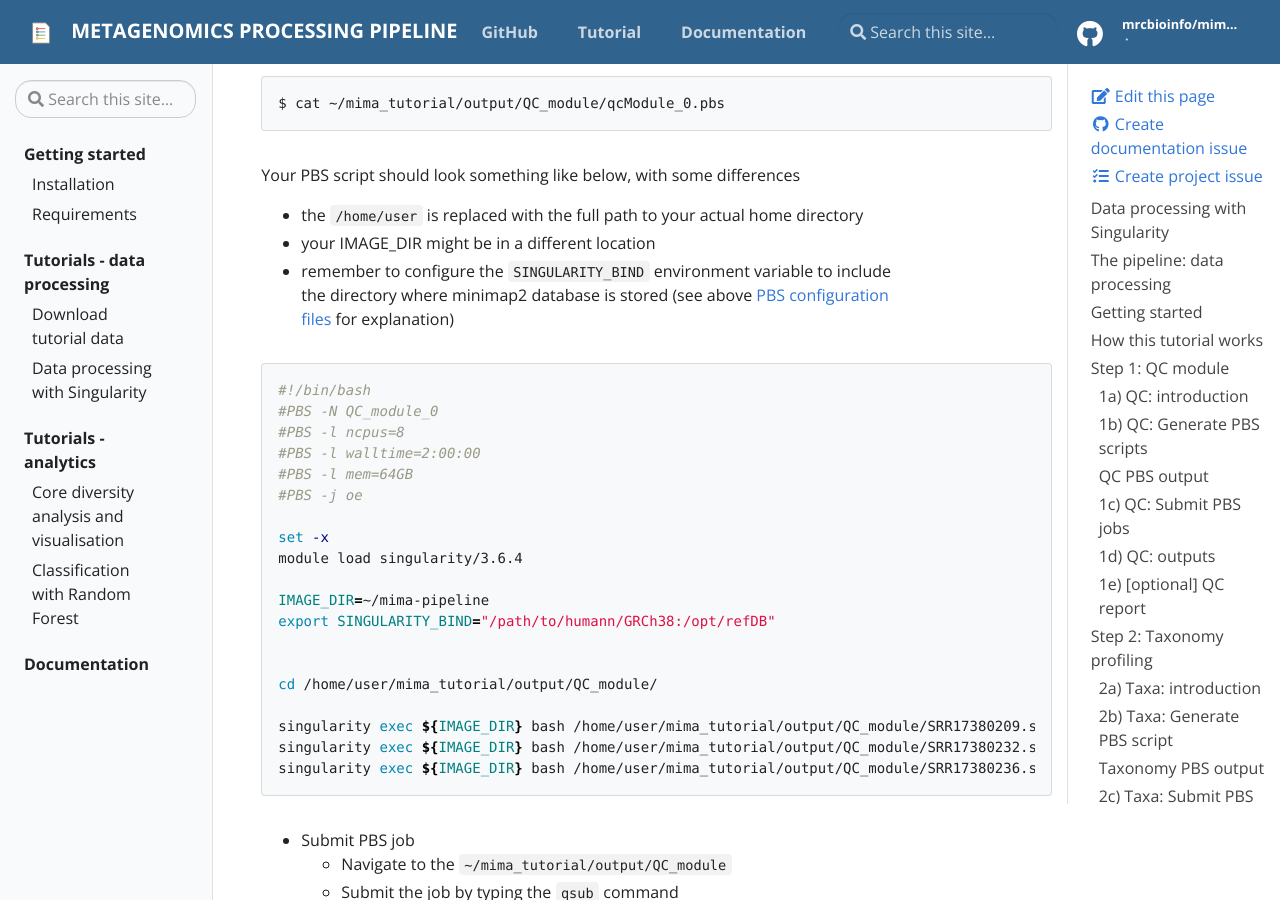
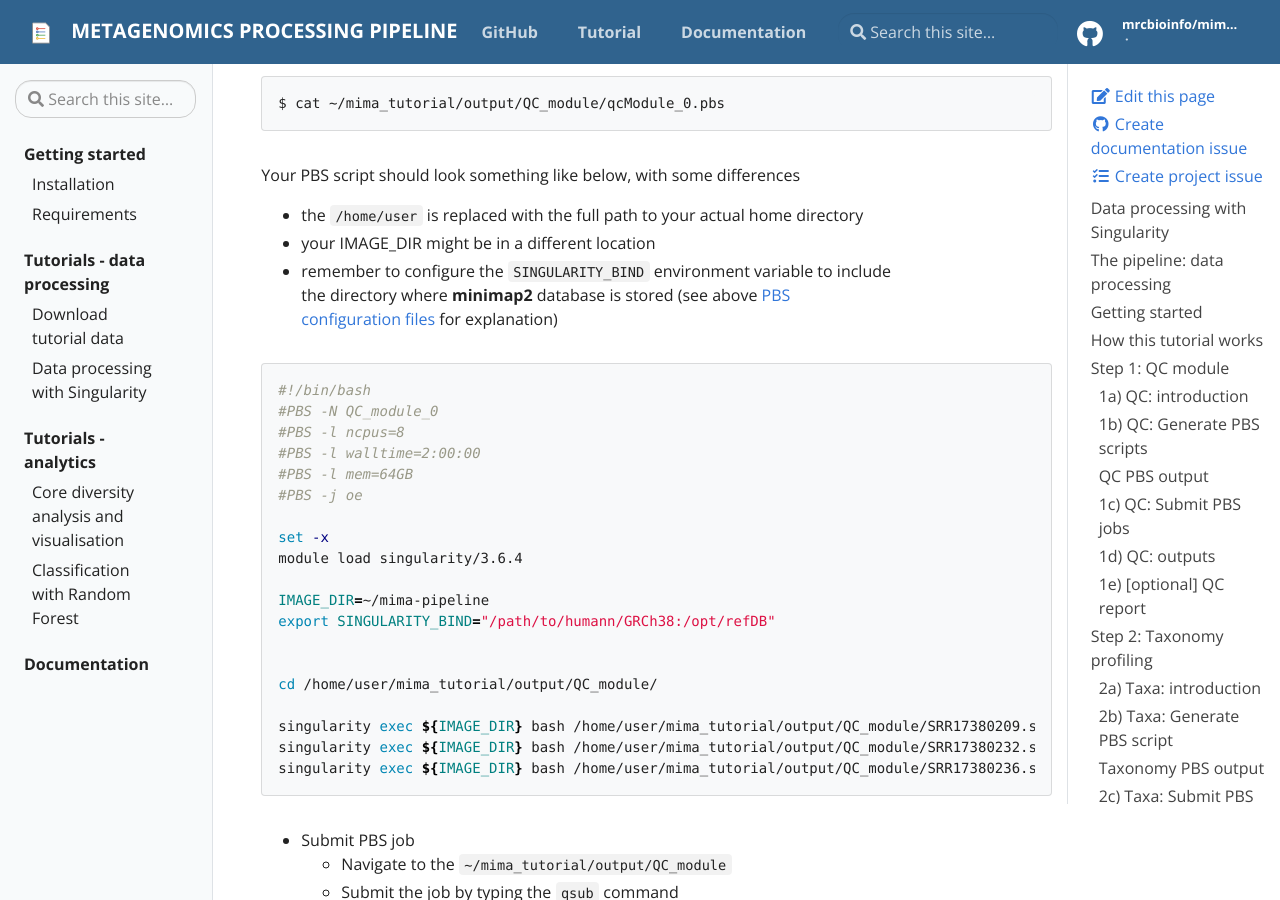
Before and after one commit to mrcbioinfo/mima-pipeline, a Jekyll site: the page built from docs/_docs/tutorials/tutorial-with-singularity.md, in a window 1280 px wide and 900 px high, scrolled down 9499 px. Built offline with Jekyll 4.4.1, drawn with Linux system fonts in a browser that asks for light colours; some of the changed text lies outside the part shown.

````diff
--- a/docs/_docs/tutorials/tutorial-with-singularity.md
+++ b/docs/_docs/tutorials/tutorial-with-singularity.md
@@ -318,7 +318,7 @@ $ cat ~/mima_tutorial/output/QC_module/qcModule_0.pbs
 Your PBS script should look something like below, with some differences
   - the `/home/user` is replaced with the full path to your actual home directory
   - your IMAGE_DIR might be in a different location
-  - remember to configure the `SINGULARITY_BIND` environment variable to include the directory where minimap2 database is stored (see above [PBS configuration files](#pbs-configuration-files) for explanation)
+  - remember to configure the `SINGULARITY_BIND` environment variable to include the directory where **minimap2** database is stored (see above [PBS configuration files](#pbs-configuration-files) for explanation)
 
 ``` bash
 #!/bin/bash
@@ -528,7 +528,7 @@ $ cat ~/mima_tutorial/output/Taxonomy_profiling/run_taxa_profiling.pbs
 Your PBS script should look something like below, with some differences
   - the `/home/user` is replaced with the full path to your actual home directory
   - your IMAGE_DIR might be in a different location
-  - remember to configure the `SINGULARITY_BIND` environment variable to include the directory where Kraken2 database is stored (see above [PBS configuration files](#pbs-configuration-files) for explanation)
+  - remember to configure the `SINGULARITY_BIND` environment variable to include the directory where **Kraken2** database is stored (see above [PBS configuration files](#pbs-configuration-files) for explanation)
   - note that walltime is set to 10 hours, increase this if you have more samples
   - note that memory this time is set to 300GB, increase if you need
 
````
Also changed, not shown: other parts of docs/_docs/tutorials/tutorial-with-singularity.md (+1 -1 lines).
